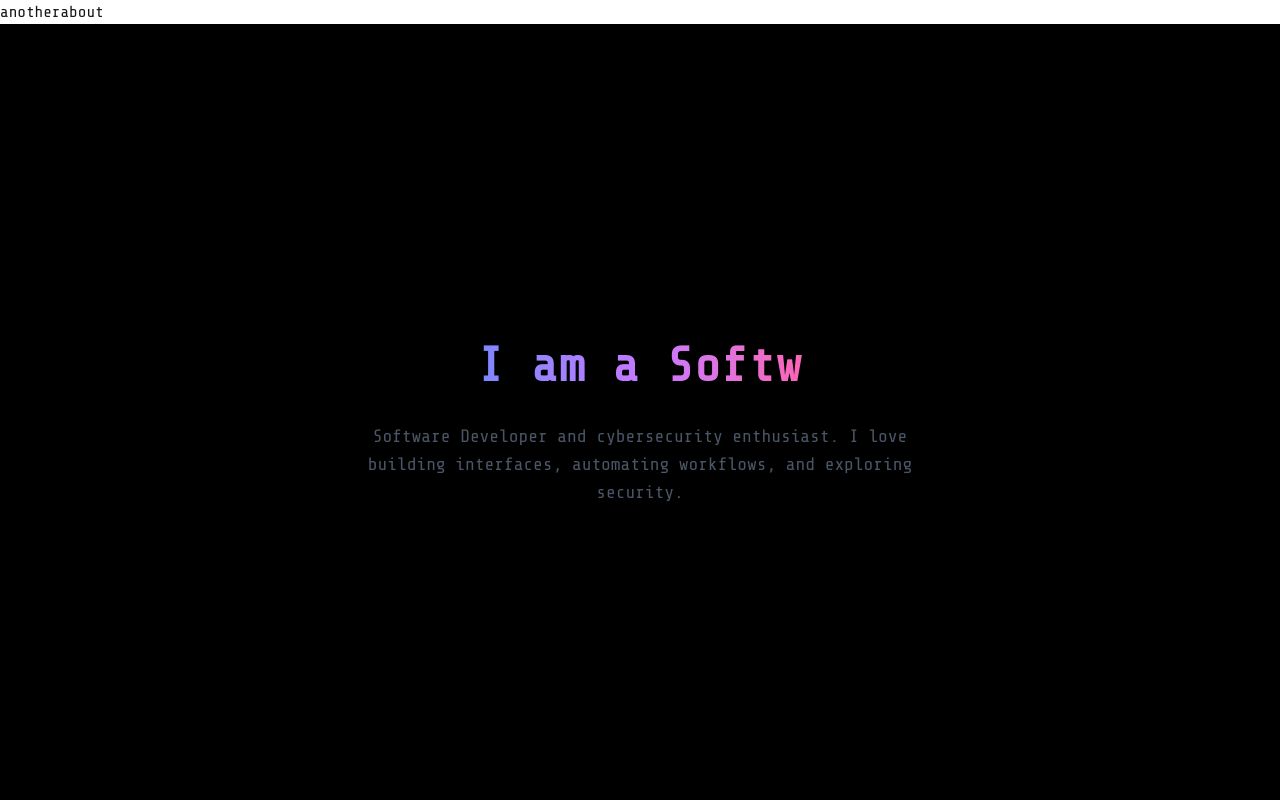
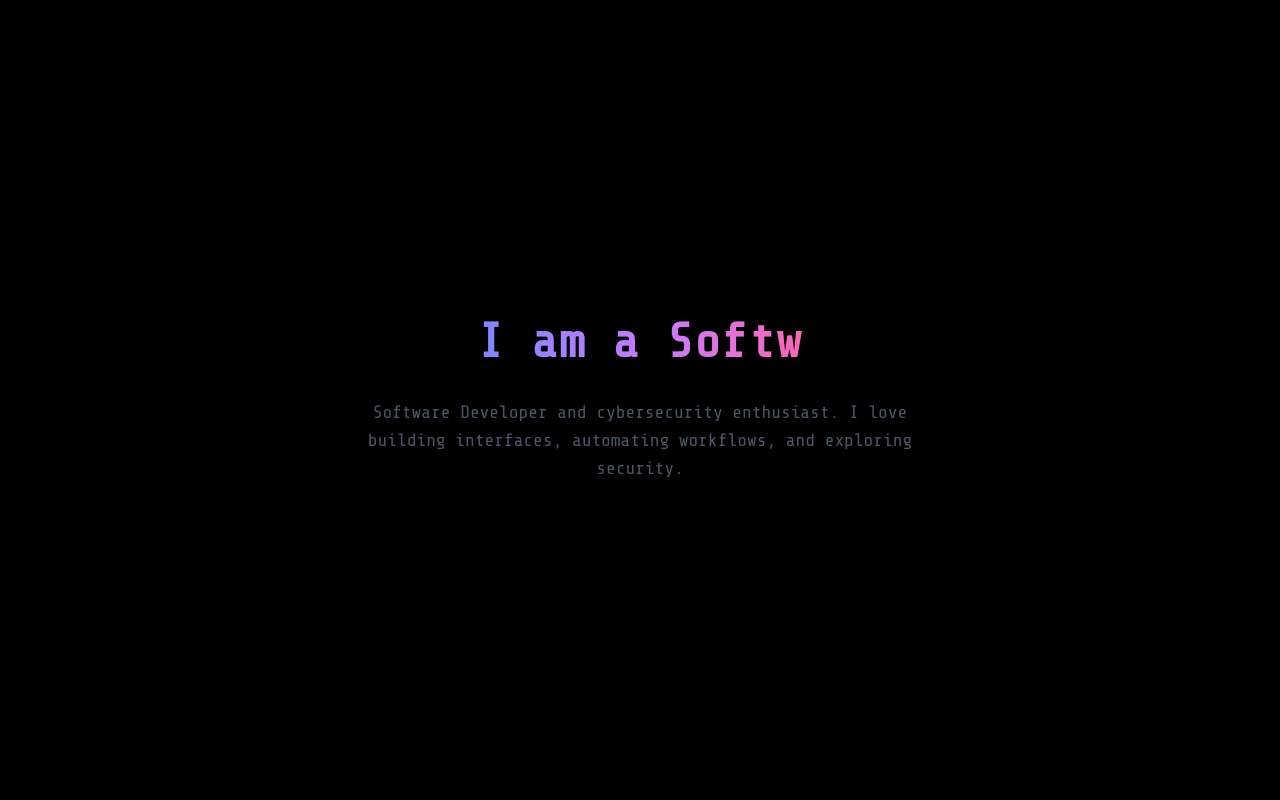
Before and after one commit to NotGalliumGa/galven_rivera_site, a Next.js app: page / in a window 1280 px wide. Shown: the top 800 px of the page. Built offline with nearby package versions, Linux system fonts and the light colour scheme.

Commit message:
other pages commented out for now

```diff
--- a/src/app/layout.tsx
+++ b/src/app/layout.tsx
@@ -8,8 +8,8 @@ export default function RootLayout({ children }: { children: React.ReactNode })
     <html lang="en">
       <body>
         <nav>
-          <Link href="\another">another</Link>
-          <Link href="\about">about</Link>
+          {/* <Link href="\another">another</Link>
+          <Link href="\about">about</Link> */}
         </nav>
         {children}
       </body>
```
